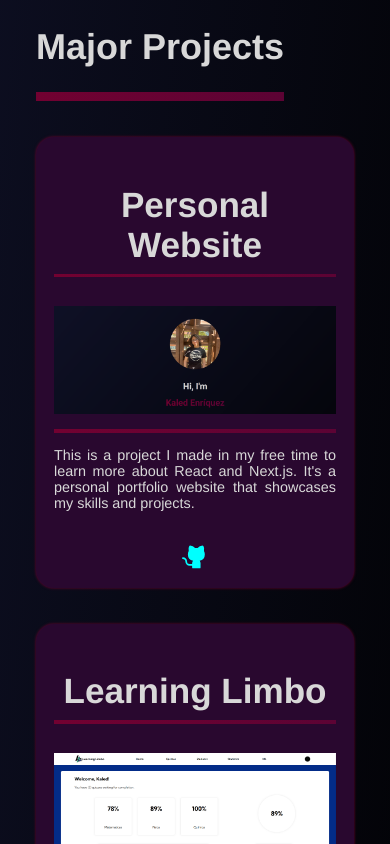
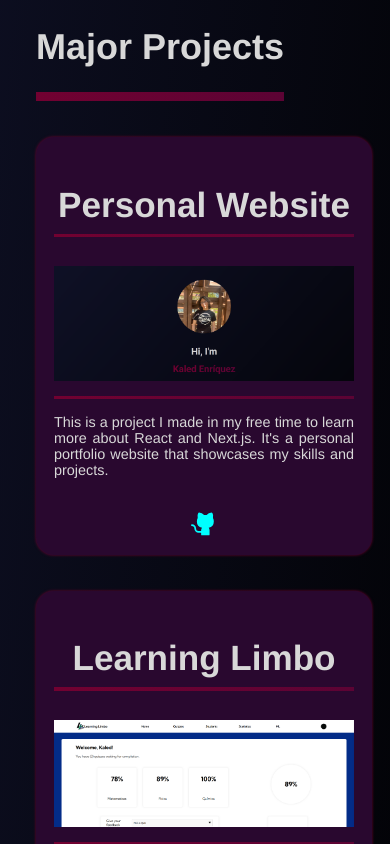
Before and after one commit to kaledenriquez/kaled-website, a Next.js app: page / in a window 390 px wide. Shown: the part 1600-2444 px from the top of the page. Built offline with nearby package versions, Linux system fonts and the light colour scheme.

Commit message:
card changes

```diff
--- a/src/app/styles/projects.module.css
+++ b/src/app/styles/projects.module.css
@@ -34,7 +34,8 @@
     background-color: var(--secondary-color);
     border-radius: 1rem;
     padding: 1rem;
-    width: 300px;
+    min-width: 300px;
+    max-width: 450px;
     box-shadow: 0 0 3px var(--quinary-color);
     transition: transform 0.3s ease, box-shadow 0.3s ease;
 }
@@ -96,6 +97,7 @@
 
 @media screen and (max-width: 500px){
     .projectsSection{
+        justify-content: center;
         margin: 2rem;
     }
 
```
